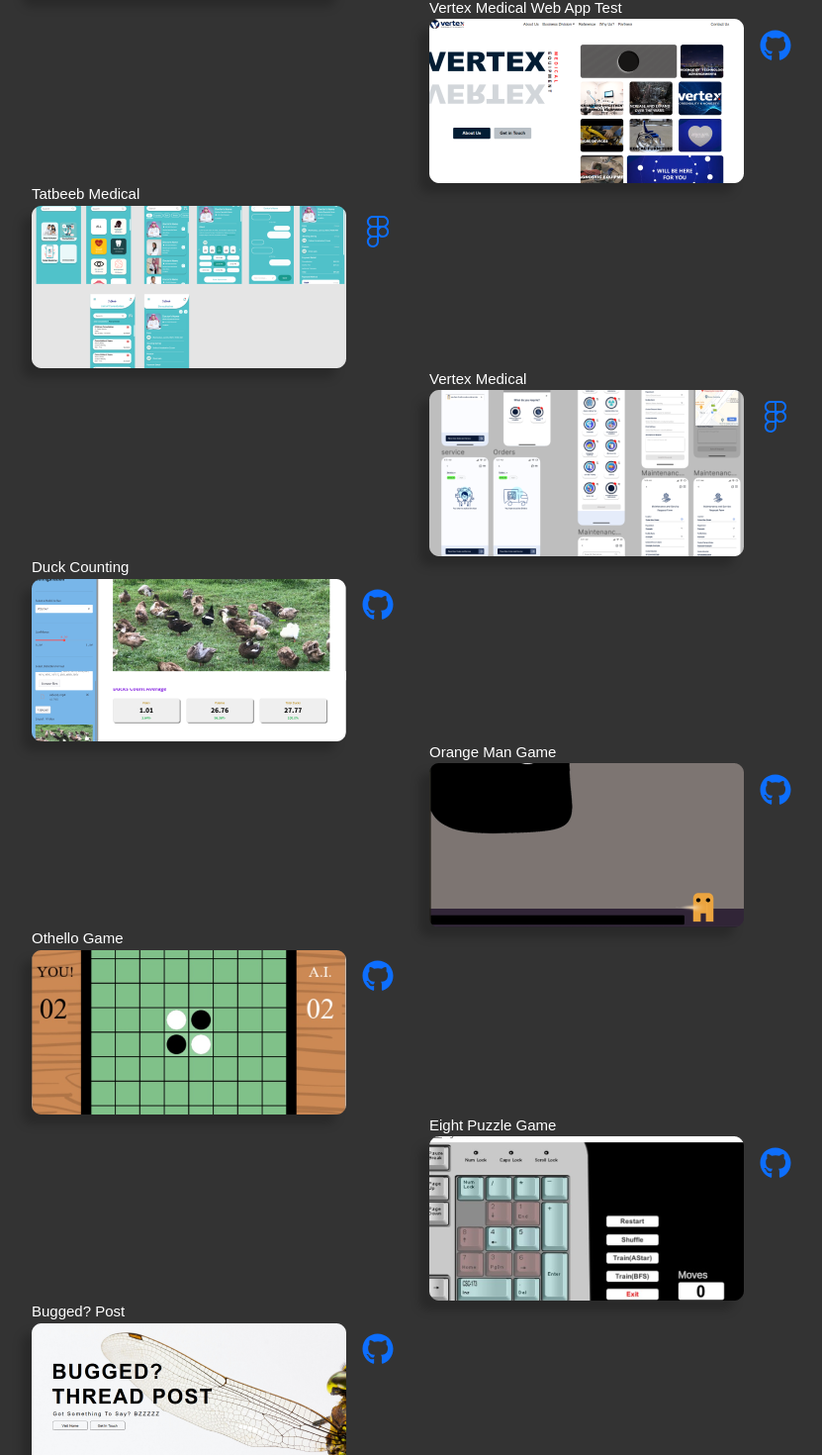
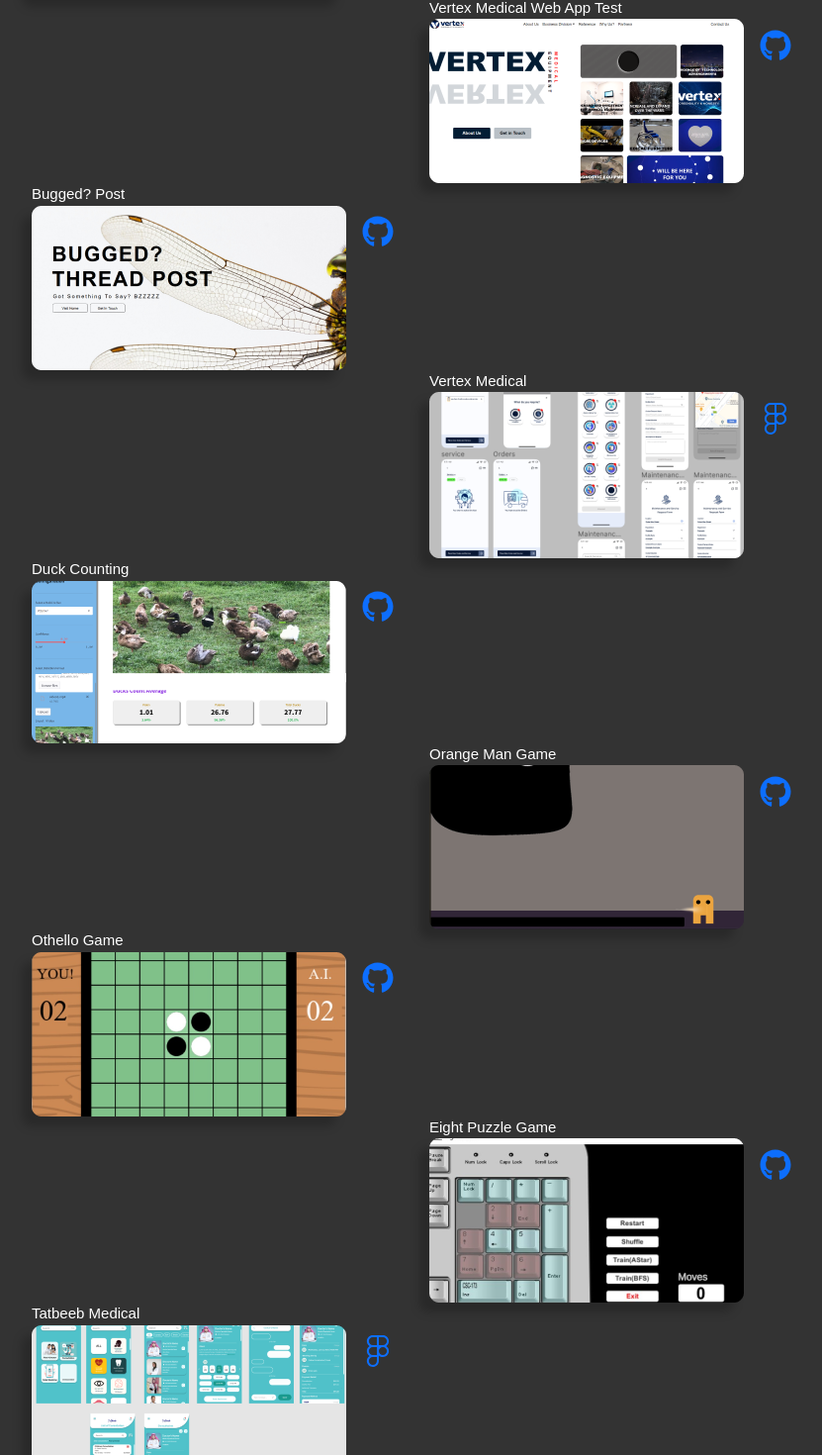
Before and after one commit to roypaul21/RoyWebPortfolio, a React (Vite) app: page /skills in a window 1280 px wide. Shown: the part 1353-2823 px from the top of the page at 99% size, without its empty margins (224-1055 px from the left). Built offline with nearby package versions, Linux system fonts and the light colour scheme.

Commit message:
update:works

```diff
--- a/src/pages/skills/Works.jsx
+++ b/src/pages/skills/Works.jsx
@@ -37,18 +37,19 @@ export default function Works() {
             <div className="works-content content-left" data-aos="fade-left">
                 <div className="work-section-content">
                     <div className="work-content-text">
-                        <p>Tatbeeb Medical</p>
+                        <p>Bugged? Post</p>
                     </div>
                     <div className="works-content-img">
-                        <a href="https://www.figma.com/community/file/1339916310611506716/tatbeeb-medical-mobile-app">
-                            <img id="work-1" src="./image/work2.png" alt="Yor"/>
+                        <a href="https://buggedpost.netlify.app/">
+                            <img id="work-1" src="./image/work9.png" alt="Yor"/>
                         </a>
                         <div className="works-icon-wrapper">
-                            <a href="https://www.figma.com/community/file/1339916310611506716/tatbeeb-medical-mobile-app" > <FaFigma /> </a>
+                            <a href="https://github.com/roypaul21/BuggedPost" > <FaGithub /> </a>
                         </div>
                     </div>
                 </div>
             </div>
+
             <div className="works-content content-right" data-aos="fade-right">
                 <div className="work-section-content">
                     <div className="work-content-text">
@@ -124,22 +125,22 @@ export default function Works() {
                     </div>
                 </div>
             </div>
+
             <div className="works-content content-left" data-aos="fade-left">
                 <div className="work-section-content">
                     <div className="work-content-text">
-                        <p>Bugged? Post</p>
+                        <p>Tatbeeb Medical</p>
                     </div>
                     <div className="works-content-img">
-                        <a href="https://buggedpost.netlify.app/">
-                            <img id="work-1" src="./image/work9.png" alt="Yor"/>
+                        <a href="https://www.figma.com/community/file/1339916310611506716/tatbeeb-medical-mobile-app">
+                            <img id="work-1" src="./image/work2.png" alt="Yor"/>
                         </a>
                         <div className="works-icon-wrapper">
-                            <a href="https://github.com/roypaul21/BuggedPost" > <FaGithub /> </a>
+                            <a href="https://www.figma.com/community/file/1339916310611506716/tatbeeb-medical-mobile-app" > <FaFigma /> </a>
                         </div>
                     </div>
                 </div>
             </div>
-
         </section>
     )
 }
```
